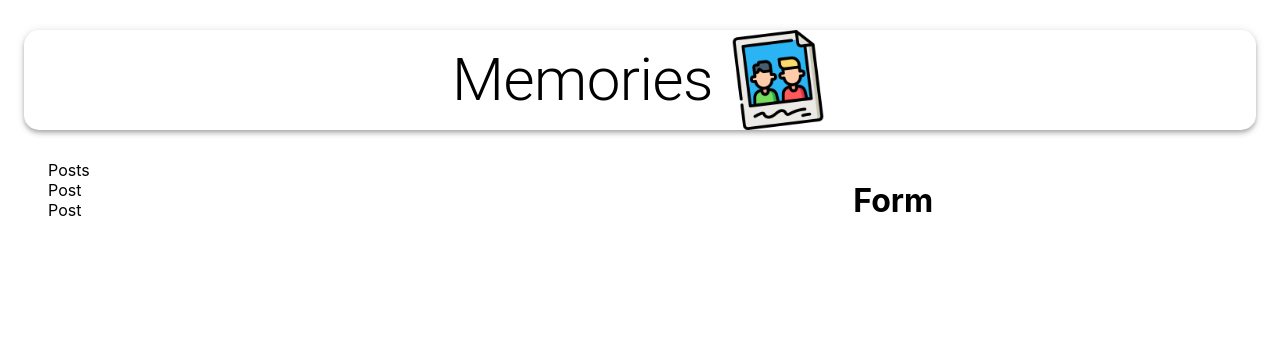
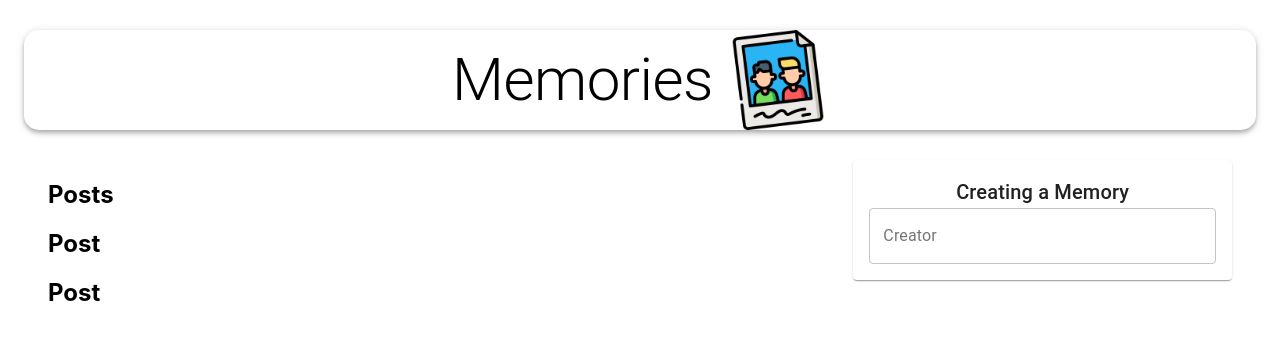
Before and after one commit to JDixon1995/Memories-App, a React (Create React App) app in the folder client/: page / in a window 1280 px wide. Shown: the top 340 px of the page. Built offline with nearby package versions, Linux system fonts and the light colour scheme; no server answers.

Commit message:
added input form

```diff
--- a/client/src/App.js
+++ b/client/src/App.js
@@ -1,6 +1,8 @@
 import './App.css';
+import { useEffect } from 'react'
 import { Container, AppBar, Typography, Grow, Grid } from '@material-ui/core'
-
+import { useDispatch } from 'react-redux'
+import { getPosts } from './actions/posts'
 import Posts from './components/Posts/Posts'
 import Form from './components/Form/Form'
 import memories from './images/memories.png'
@@ -9,6 +11,11 @@ import useStyles from './styles'
 const App = () => {
 
   const classes = useStyles()
+  const dispatch = useDispatch()
+
+  useEffect(() => {
+    dispatch(getPosts())
+  }, [dispatch])
 
   return (
     <Container maxwidth='lg'>
--- a/client/src/actions/posts.js
+++ b/client/src/actions/posts.js
@@ -0,0 +1,14 @@
+import * as api from '../api'
+
+//Action Creators
+
+export const getPosts = () => async (dispatch) => {
+
+	try {
+		const { data } = await api.fetchPosts()
+
+		dispatch({ type: 'FETCH_ALL', payload: data})
+	} catch (error) {
+		console.log(error)
+	}
+}
--- a/client/src/api/index.js
+++ b/client/src/api/index.js
@@ -1,5 +1,5 @@
 import axios from 'axios'
 
-const url = 'http://localhost:5000/post'
+const url = 'http://localhost:5000/posts'
 
 export const fetchPosts = () => axios.get(url)
--- a/client/src/components/Form/Form.jsx
+++ b/client/src/components/Form/Form.jsx
@@ -1,9 +1,39 @@
 import useStyles from './styles'
+import { useState } from 'react'
+import { TextField, Button, Typography, Paper } from '@material-ui/core'
 
 const Form = () => {
+  const [ postData, setPostData ] = useState({
+    creator: '',
+    title: '',
+    message: '',
+    tags: '',
+    selectedFile: ''
+  })
   const classes = useStyles()
+
+  const handleSubmit = () => {
+
+  }
+
   return (
-    <h1>Form</h1>
+    <Paper className={classes.paper}>
+      <form
+      autoComplete='off'
+      noValidate
+      className={classes.form}
+      onSubmit={handleSubmit}>
+        <Typography variant='h6'>Creating a Memory</Typography>
+          <TextField
+          name='creator'
+          variant='outlined'
+          label='Creator'
+          fullWidth
+          value={postData.creator}
+          onChange={(e) => setPostData(e.target.value)}
+          />
+      </form>
+    </Paper>
   )
 }
 export default Form
--- a/client/src/components/Posts/Post/Post.jsx
+++ b/client/src/components/Posts/Post/Post.jsx
@@ -4,7 +4,7 @@ const Post = () => {
   const classes = useStyles()
 
   return (
-	<div>Post</div>
+	<h2>Post</h2>
   )
 }
 export default Post
--- a/client/src/components/Posts/Posts.jsx
+++ b/client/src/components/Posts/Posts.jsx
@@ -1,11 +1,14 @@
 import Post from './Post/Post';
+import { useSelector } from 'react-redux'
 import useStyles from './styles'
 
 const Posts = () => {
+  const posts = useSelector((state) => state.posts)
   const classes = useStyles()
+
   return (
     <>
-      <div>Posts</div>
+      <h2>Posts</h2>
       <Post />
       <Post />
     </>
--- a/client/src/reducers/posts.js
+++ b/client/src/reducers/posts.js
@@ -1,7 +1,7 @@
 export default (posts = [], action) => {
 	switch (action.type) {
 		case 'FETCH_ALL':
-			return posts
+			return action.payload
 		case 'CREATE':
 			return posts
 		default:
```
Also changed, not shown: 1 other file (tests, documents, lock files or other folders).
